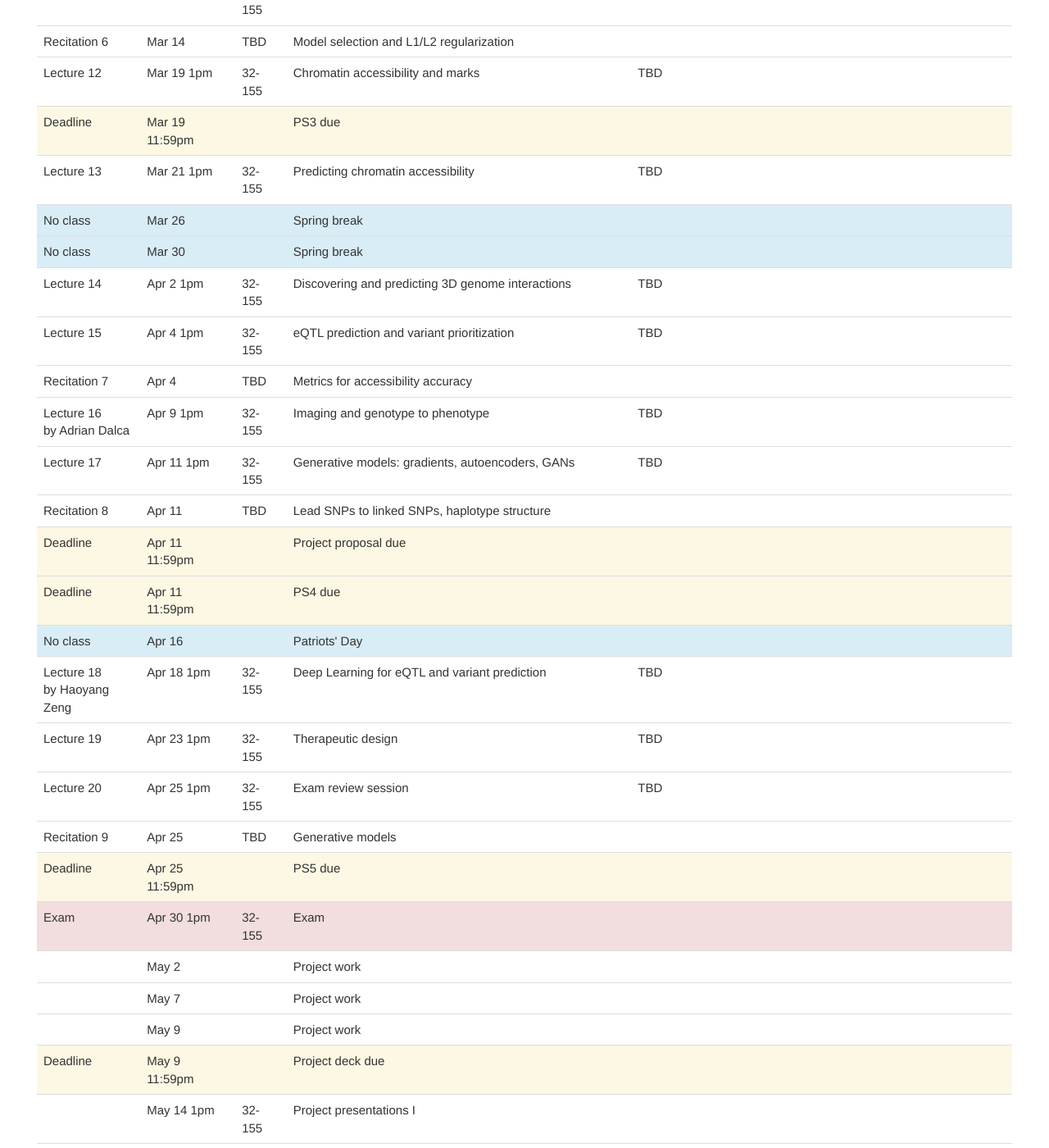
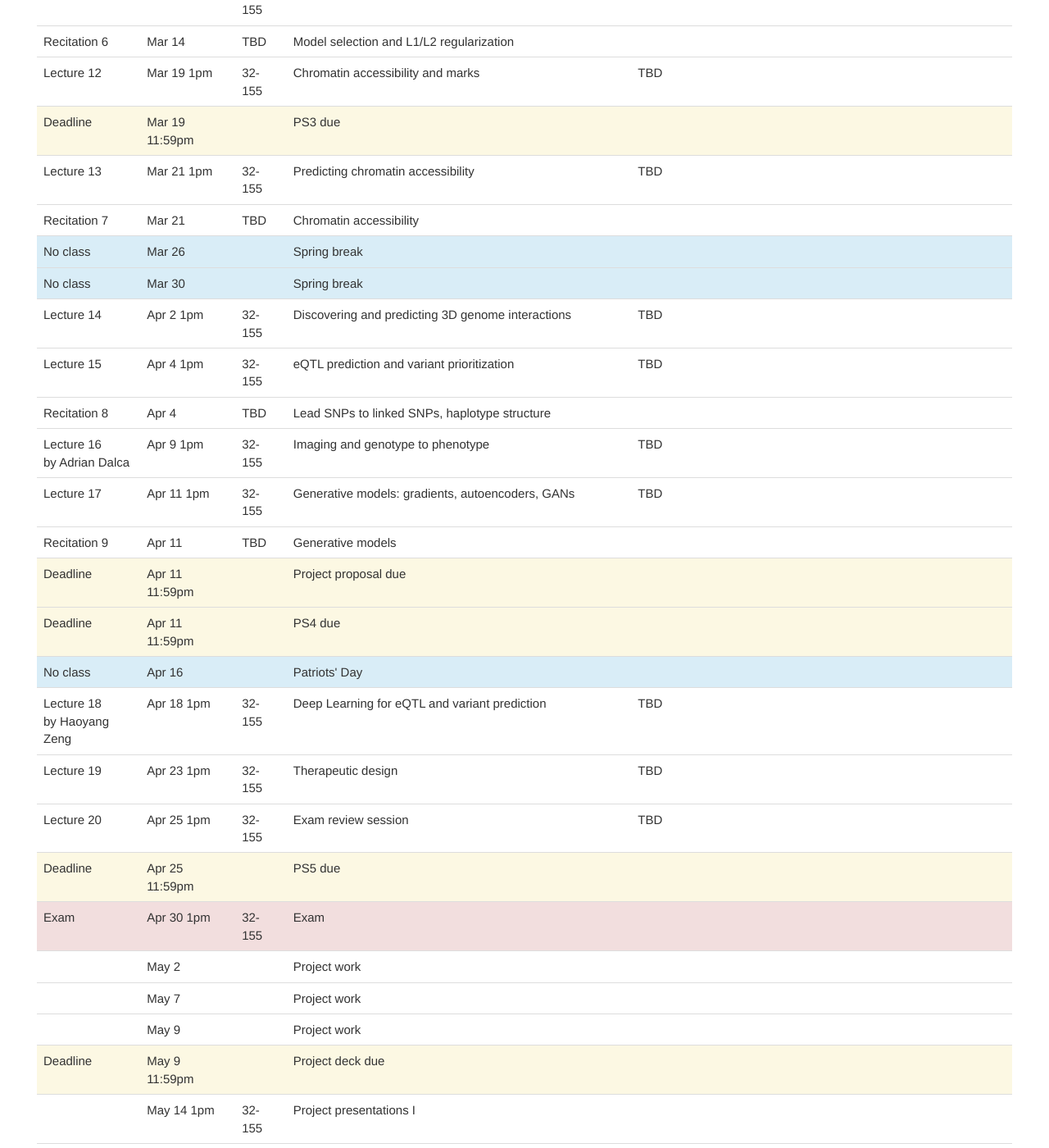
Before and after one commit to mit6874/mit6874.github.io, a Jekyll site: the page built from index.html, in a window 1280 px wide and 1400 px high, scrolled down 1867 px. Shown: the whole window at 82% size. Built offline with Jekyll 4.4.1, drawn with Linux system fonts in a browser that asks for light colours; nearby versions of some CDN libraries.

Commit message:
Update schedule

```diff
--- a/index.html
+++ b/index.html
@@ -242,6 +242,14 @@
             <td>TBD</td>
             <td></td>
         </tr>
+        <tr>
+            <td>Recitation 7</td>
+            <td>Mar 21</td>
+            <td>TBD</td>
+            <td>Chromatin accessibility</td>
+            <td></td>
+            <td></td>
+        </tr>
         <tr class="info">
             <td>No class</td>
             <td>Mar 26</td>
@@ -275,10 +283,10 @@
             <td></td>
         </tr>
         <tr>
-            <td>Recitation 7</td>
+            <td>Recitation 8</td>
             <td>Apr 4</td>
             <td>TBD</td>
-            <td>Metrics for accessibility accuracy</td>
+            <td>Lead SNPs to linked SNPs, haplotype structure</td>
             <td></td>
             <td></td>
         </tr>
@@ -352,14 +360,6 @@
             <td>32-155</td>
             <td>Exam review session</td>
             <td>TBD</td>
-            <td></td>
-        </tr>
-        <tr>
-            <td>Recitation 9</td>
-            <td>Apr 25</td>
-            <td>TBD</td>
-            <td>Generative models</td>
-            <td></td>
             <td></td>
         </tr>
         <tr class="warning">
```
Also changed, not shown: other parts of index.html (+2 -2 lines).
